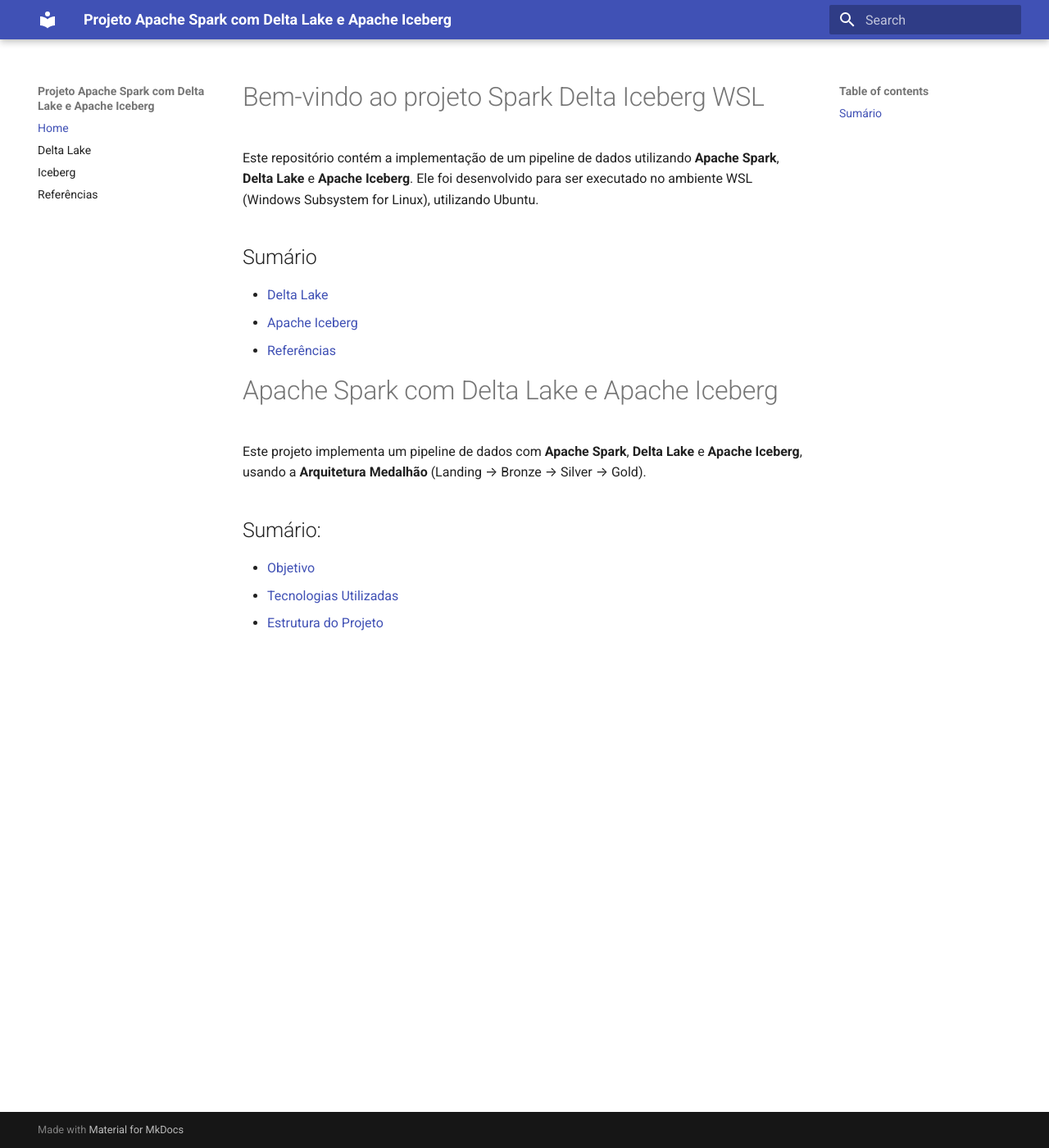
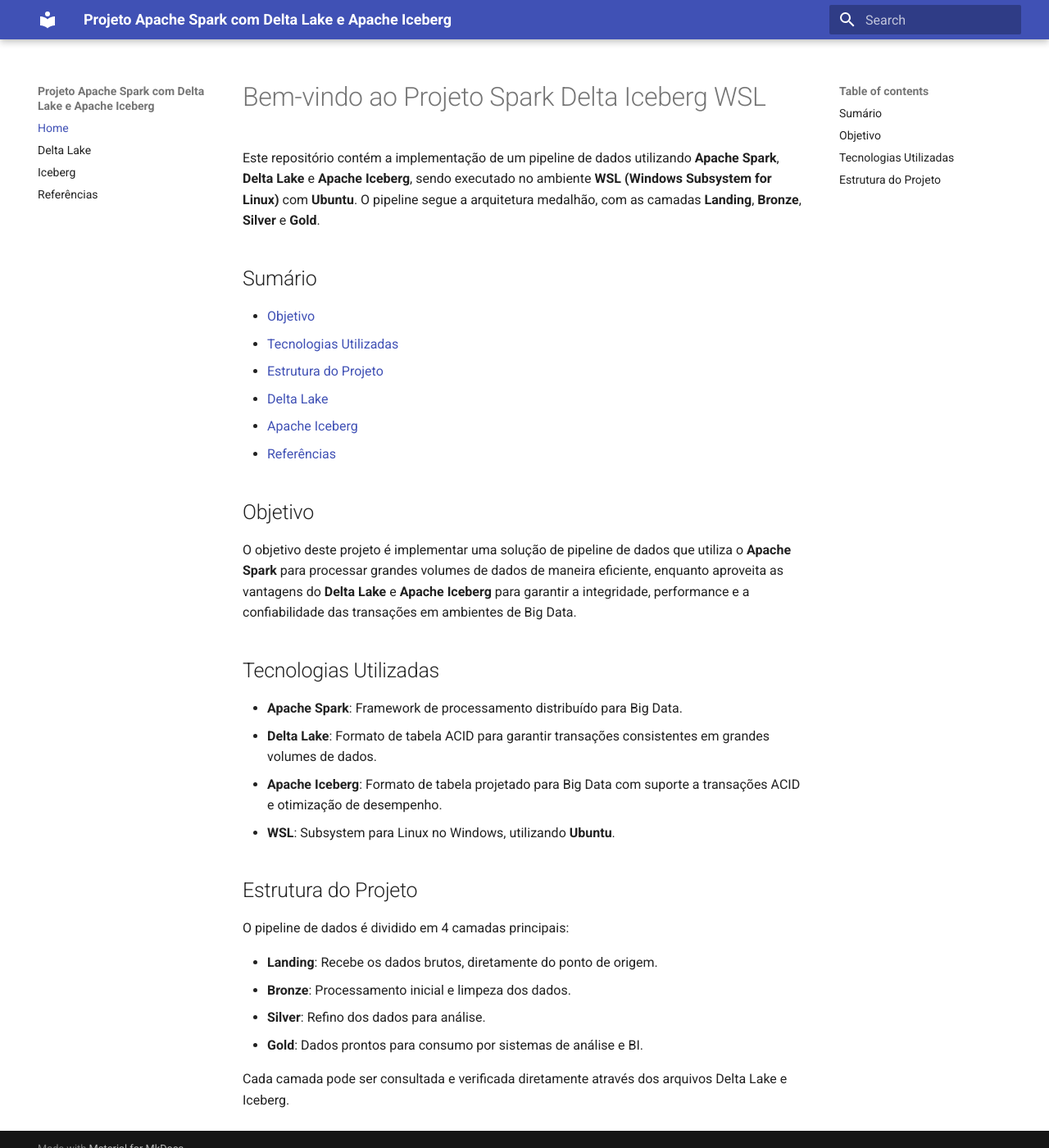
Before and after one commit to kauanlc1/spark-delta-iceberg-wsl, an MkDocs documentation site: the page built from docs/index.md, in a window 1280 px wide and 1400 px high. Shown: the whole window at 82% size. Built offline with MkDocs 1.6.1 and Material for MkDocs 9.7.7, drawn with Linux system fonts in a browser that asks for light colours.

Commit message:
Update index.md

```diff
--- a/docs/index.md
+++ b/docs/index.md
@@ -1,17 +1,34 @@
-# Bem-vindo ao projeto Spark Delta Iceberg WSL
+# Bem-vindo ao Projeto Spark Delta Iceberg WSL
 
-Este repositório contém a implementação de um pipeline de dados utilizando **Apache Spark**, **Delta Lake** e **Apache Iceberg**. Ele foi desenvolvido para ser executado no ambiente WSL (Windows Subsystem for Linux), utilizando Ubuntu.
+Este repositório contém a implementação de um pipeline de dados utilizando **Apache Spark**, **Delta Lake** e **Apache Iceberg**, sendo executado no ambiente **WSL (Windows Subsystem for Linux)** com **Ubuntu**. O pipeline segue a arquitetura medalhão, com as camadas **Landing**, **Bronze**, **Silver** e **Gold**.
 
 ## Sumário
 
+- [Objetivo](#objetivo)
+- [Tecnologias Utilizadas](#tecnologias-utilizadas)
+- [Estrutura do Projeto](#estrutura-do-projeto)
 - [Delta Lake](delta.md)
 - [Apache Iceberg](iceberg.md)
 - [Referências](referencias.md)
-# Apache Spark com Delta Lake e Apache Iceberg
 
-Este projeto implementa um pipeline de dados com **Apache Spark**, **Delta Lake** e **Apache Iceberg**, usando a **Arquitetura Medalhão** (Landing → Bronze → Silver → Gold).
+## Objetivo
 
-## Sumário:
-- [Objetivo](#objetivo)
-- [Tecnologias Utilizadas](#tecnologias-utilizadas)
-- [Estrutura do Projeto](#estrutura-do-projeto)
+O objetivo deste projeto é implementar uma solução de pipeline de dados que utiliza o **Apache Spark** para processar grandes volumes de dados de maneira eficiente, enquanto aproveita as vantagens do **Delta Lake** e **Apache Iceberg** para garantir a integridade, performance e a confiabilidade das transações em ambientes de Big Data.
+
+## Tecnologias Utilizadas
+
+- **Apache Spark**: Framework de processamento distribuído para Big Data.
+- **Delta Lake**: Formato de tabela ACID para garantir transações consistentes em grandes volumes de dados.
+- **Apache Iceberg**: Formato de tabela projetado para Big Data com suporte a transações ACID e otimização de desempenho.
+- **WSL**: Subsystem para Linux no Windows, utilizando **Ubuntu**.
+
+## Estrutura do Projeto
+
+O pipeline de dados é dividido em 4 camadas principais:
+
+- **Landing**: Recebe os dados brutos, diretamente do ponto de origem.
+- **Bronze**: Processamento inicial e limpeza dos dados.
+- **Silver**: Refino dos dados para análise.
+- **Gold**: Dados prontos para consumo por sistemas de análise e BI.
+
+Cada camada pode ser consultada e verificada diretamente através dos arquivos Delta Lake e Iceberg.
```
